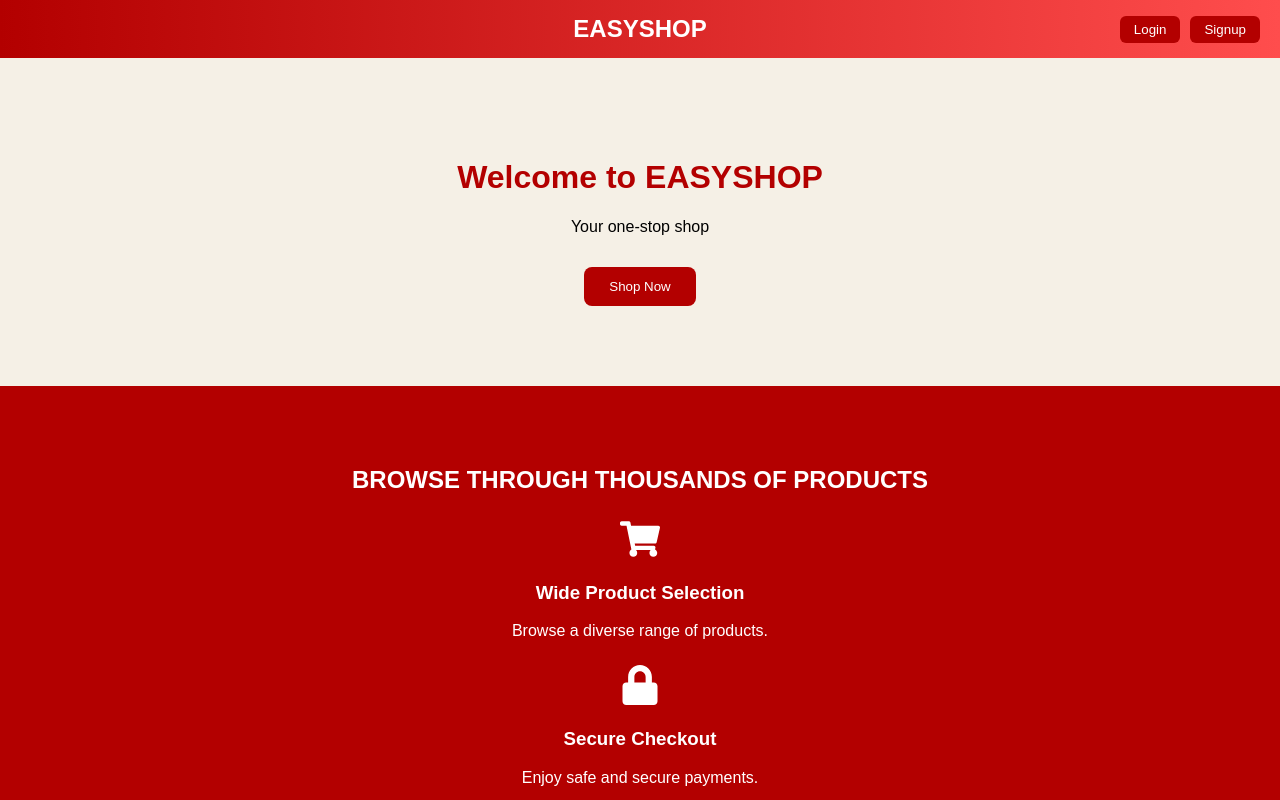
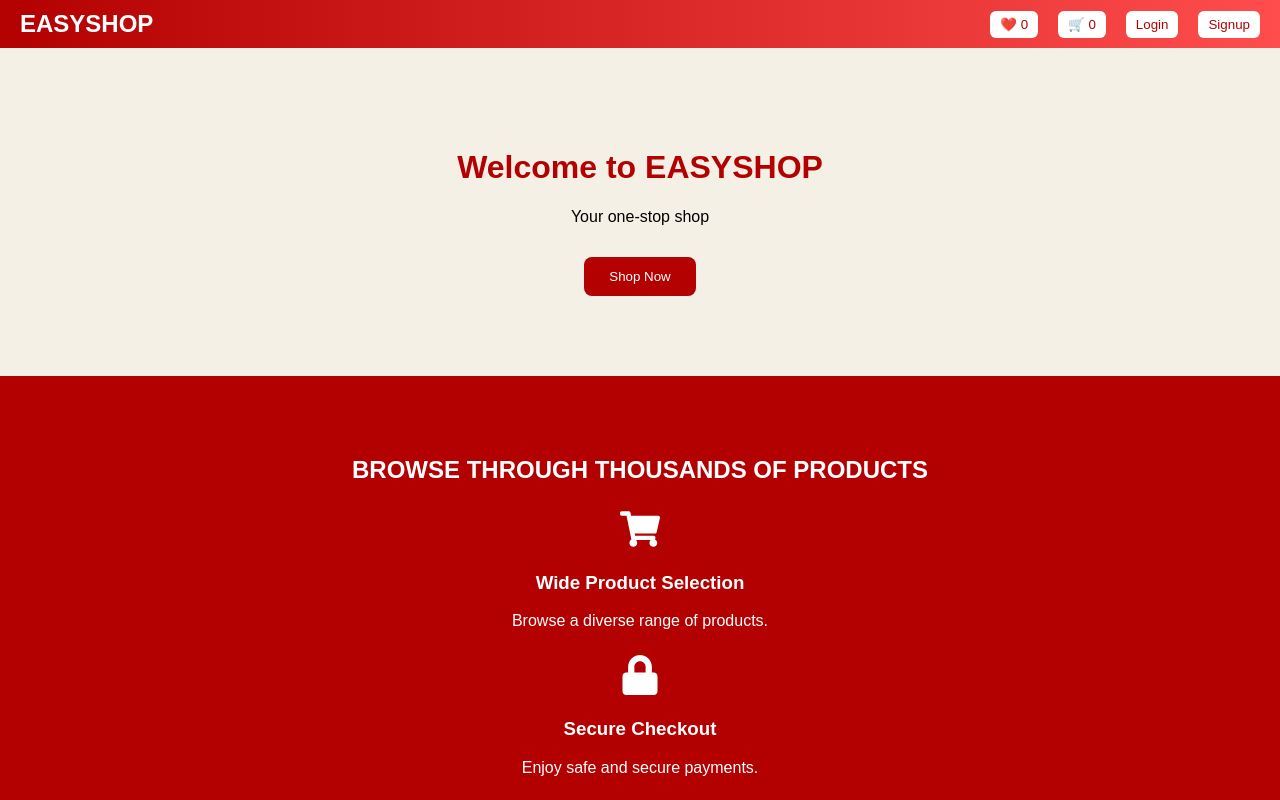
Before and after one commit to harivishnu916/ecommerce-microservices, a React (Create React App) app in the folder frontend/easyshop/: page / in a window 1280 px wide. Shown: the top 800 px of the page. Built offline with nearby package versions, Linux system fonts and the light colour scheme.

Commit message:
upgraded cart,wishlist pages and some ui

```diff
--- a/frontend/easyshop/src/components/Navbar.js
+++ b/frontend/easyshop/src/components/Navbar.js
@@ -1,23 +1,46 @@
-import React from "react";
+import React, { useEffect, useState } from "react";
 import { useNavigate } from "react-router-dom";
 import "./styles.css";
 
 function Navbar() {
   const navigate = useNavigate();
 
+  const [cartCount, setCartCount] = useState(0);
+  const [wishCount, setWishCount] = useState(0);
+useEffect(() => {
+  const updateCounts = () => {
+    const cart = JSON.parse(localStorage.getItem("cart")) || [];
+    const wishlist = JSON.parse(localStorage.getItem("wishlist")) || [];
+
+    setCartCount(cart.length);
+    setWishCount(wishlist.length);
+  };
+
+  updateCounts();
+
+  window.addEventListener("storage", updateCounts);
+
+  return () => window.removeEventListener("storage", updateCounts);
+}, []);
+
+
   return (
    <div className="navbar">
 
-      <div className="nav-left"></div>
-
+  <div className="nav-left">
     <h2 className="logo">EASYSHOP</h2>
+  </div>
 
   <div className="nav-right">
-        <button className="nav-btn" onClick={() => navigate("/login")}>
-          Login
+    <button className="icon-btn" onClick={() => navigate("/wishlist")}>
+  ❤️ <span>{wishCount}</span>
 </button>
 
-        <button className="nav-btn" onClick={() => navigate("/signup")}>
+<button className="icon-btn" onClick={() => navigate("/cart")}>
+  🛒 <span>{cartCount}</span>
+</button>
+    <button>Login</button>
+    <button onClick={() => navigate("/signup")}>
   Signup
 </button>
   </div>
--- a/frontend/easyshop/src/components/ProductCard.js
+++ b/frontend/easyshop/src/components/ProductCard.js
@@ -1,9 +1,48 @@
-import React, { useState } from "react";
+import React, { useState, useEffect } from "react";
 import "./styles.css";
-import { useContext } from "react";
 
 function ProductCard({ product }) {
-  const [qty, setQty] = useState(0);
+  const [wish, setWish] = useState(false);
+
+  // ✅ Check if item already in wishlist
+  useEffect(() => {
+    let wishlist = JSON.parse(localStorage.getItem("wishlist")) || [];
+    const exists = wishlist.find((item) => item.id === product.id);
+    setWish(!!exists);
+  }, [product.id]);
+
+  // ✅ ADD TO CART
+  const handleAddToCart = () => {
+    let cart = JSON.parse(localStorage.getItem("cart")) || [];
+
+    const existing = cart.find((item) => item.id === product.id);
+
+    if (existing) {
+      existing.qty += 1;
+    } else {
+      cart.push({ ...product, qty: 1 });
+    }
+
+    localStorage.setItem("cart", JSON.stringify(cart));
+
+    console.log("Added to cart"); // cleaner than alert
+  };
+
+  // ✅ TOGGLE WISHLIST
+  const handleWishlist = () => {
+    let wishlist = JSON.parse(localStorage.getItem("wishlist")) || [];
+
+    if (wish) {
+      // remove
+      wishlist = wishlist.filter((item) => item.id !== product.id);
+    } else {
+      // add
+      wishlist.push(product);
+    }
+
+    localStorage.setItem("wishlist", JSON.stringify(wishlist));
+    setWish(!wish);
+  };
 
   return (
     <div className="card">
@@ -17,45 +56,16 @@ function ProductCard({ product }) {
       <h3>{product.name}</h3>
       <p>₹{product.price}</p>
 
-      {/* BUTTON */}
-     <button
-  className="cart-btn"
-  onClick={() => {
-    let cart = JSON.parse(localStorage.getItem("cart")) || [];
+      {/* ADD TO CART */}
+      <button className="cart-btn" onClick={handleAddToCart}>
+        Add to Cart
+      </button>
 
-    const existing = cart.find((item) => item.id === product.id);
+      {/* ❤️ WISHLIST TOGGLE */}
+      <button className="wishlist-btn" onClick={handleWishlist}>
+        {wish ? "❤️ Added" : "🤍 Add to Wishlist"}
+      </button>
 
-    if (existing) {
-      existing.qty += 1;
-    } else {
-      cart.push({ ...product, qty: 1 });
-    }
-
-    localStorage.setItem("cart", JSON.stringify(cart));
-
-    alert("Added to cart");
-  }}
->
-  Add to Cart
-</button>
-<button
-  className="wishlist-btn"
-  onClick={() => {
-    let wishlist = JSON.parse(localStorage.getItem("wishlist")) || [];
-
-    const exists = wishlist.find((item) => item.id === product.id);
-
-    if (!exists) {
-      wishlist.push(product);
-      localStorage.setItem("wishlist", JSON.stringify(wishlist));
-      alert("Added to Wishlist ❤️");
-    } else {
-      alert("Already in Wishlist");
-    }
-  }}
->
-  ❤️ Add to Wishlist
-</button>
     </div>
   );
 }
--- a/frontend/easyshop/src/components/styles.css
+++ b/frontend/easyshop/src/components/styles.css
@@ -5,33 +5,29 @@ body {
 /* ---------- NAVBAR ---------- */
 .navbar {
   display: flex;
+  justify-content: space-between;
   align-items: center;
-  justify-content: space-between;
   background: linear-gradient(to right, #b30000, #ff4d4d);
-  padding: 15px 20px;
+  padding: 10px 20px;
 }
 
-/* LEFT SPACE */
+/* LEFT LOGO */
 .nav-left {
-  flex: 1;
+  display: flex;
+  align-items: center;
 }
 
-/* CENTER LOGO */
 .logo {
-  flex: 1;
-  text-align: center;
   color: white;
   margin: 0;
-  font-weight: bold;
 }
 
 /* RIGHT BUTTONS */
 .nav-right {
-  flex: 1;
   display: flex;
-  justify-content: flex-end;
+  align-items: center;
+  gap: 10px;
 }
-
 /* 🔴 RED BUTTONS */
 .nav-btn {
   margin-left: 10px;
@@ -521,3 +517,50 @@ body {
 .view-wishlist-btn {
   opacity: 0.9;
 }
+.nav-right button {
+  margin-left: 10px;
+  background: white;
+  color: #b30000;
+  border: none;
+  padding: 6px 10px;
+  border-radius: 6px;
+  cursor: pointer;
+}
+.card:hover {
+  transform: translateY(-5px);
+  transition: 0.3s;
+}
+.wishlist-btn {
+  margin-top: 8px;
+  background: transparent;
+  color: #b30000;
+  border: 1px solid #b30000;
+  padding: 8px;
+  border-radius: 6px;
+  cursor: pointer;
+  width: 100%;
+}
+
+.wishlist-btn:hover {
+  background: #b30000;
+  color: white;
+}
+.move-cart-btn {
+  background: #b30000;
+  color: white;
+  border: none;
+  padding: 8px 14px;
+  border-radius: 6px;
+  cursor: pointer;
+  font-size: 14px;
+  margin-right: 8px;
+  display: inline-flex;
+  align-items: center;
+  gap: 5px;
+  transition: 0.2s;
+}
+
+.move-cart-btn:hover {
+  background: #800000;
+  transform: scale(1.05);
+}
--- a/frontend/easyshop/src/pages/Wishlist.js
+++ b/frontend/easyshop/src/pages/Wishlist.js
@@ -8,10 +8,32 @@ function Wishlist() {
     setWishlist(data);
   }, []);
 
+  // ❌ Remove item
   const removeItem = (id) => {
     const updated = wishlist.filter((item) => item.id !== id);
     setWishlist(updated);
     localStorage.setItem("wishlist", JSON.stringify(updated));
+  };
+
+  // 🛒 Move to cart
+  const moveToCart = (item) => {
+    let cart = JSON.parse(localStorage.getItem("cart")) || [];
+
+    const existing = cart.find((c) => c.id === item.id);
+
+    if (existing) {
+      existing.qty += 1;
+    } else {
+      cart.push({
+        ...item,
+        price: Number(item.price), // ✅ FIX
+        qty: 1,
+      });
+    }
+
+    localStorage.setItem("cart", JSON.stringify(cart));
+
+    removeItem(item.id);
   };
 
   return (
@@ -23,20 +45,34 @@ function Wishlist() {
       ) : (
         wishlist.map((item) => (
           <div className="cart-item" key={item.id}>
-            <img src={item.image} alt={item.name} width="60" />
 
+            {/* IMAGE */}
+            <img src={item.image} alt={item.name} width="80" />
+
+            {/* DETAILS */}
             <div>
               <p>{item.name}</p>
-              <p>₹{item.price}</p>
+              <p>₹{Number(item.price)}</p>
             </div>
 
-            {/* ❌ REMOVE BUTTON */}
+            {/* ACTIONS */}
+            <div className="wishlist-actions">
+
+              <button
+                className="move-cart-btn"
+                onClick={() => moveToCart(item)}
+              >
+                🛒 Move to Cart
+              </button>
+
               <button
                 className="remove-btn"
                 onClick={() => removeItem(item.id)}
               >
                 Remove
               </button>
+
+            </div>
           </div>
         ))
       )}
```
Lines whose indentation alone changed are shown as unchanged.
